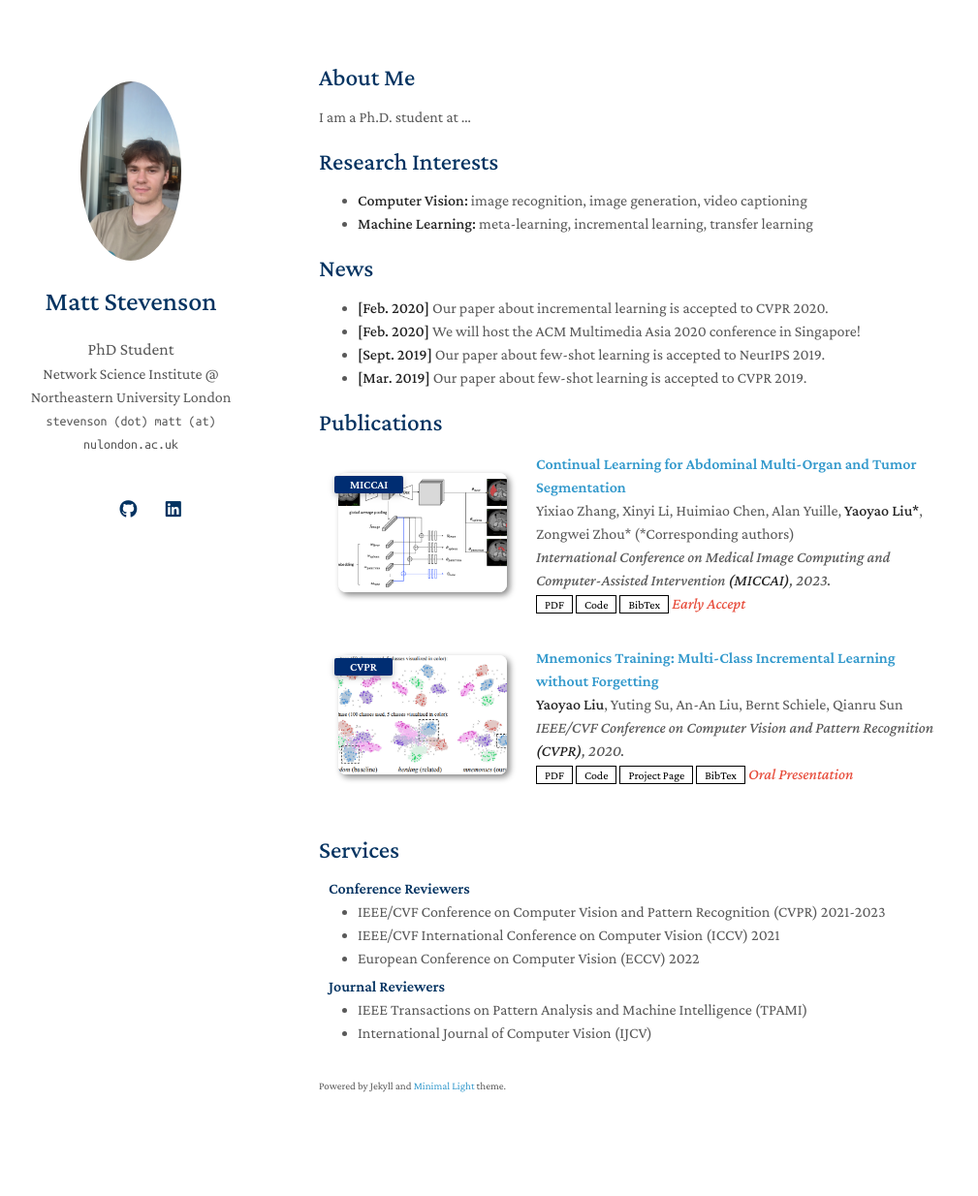
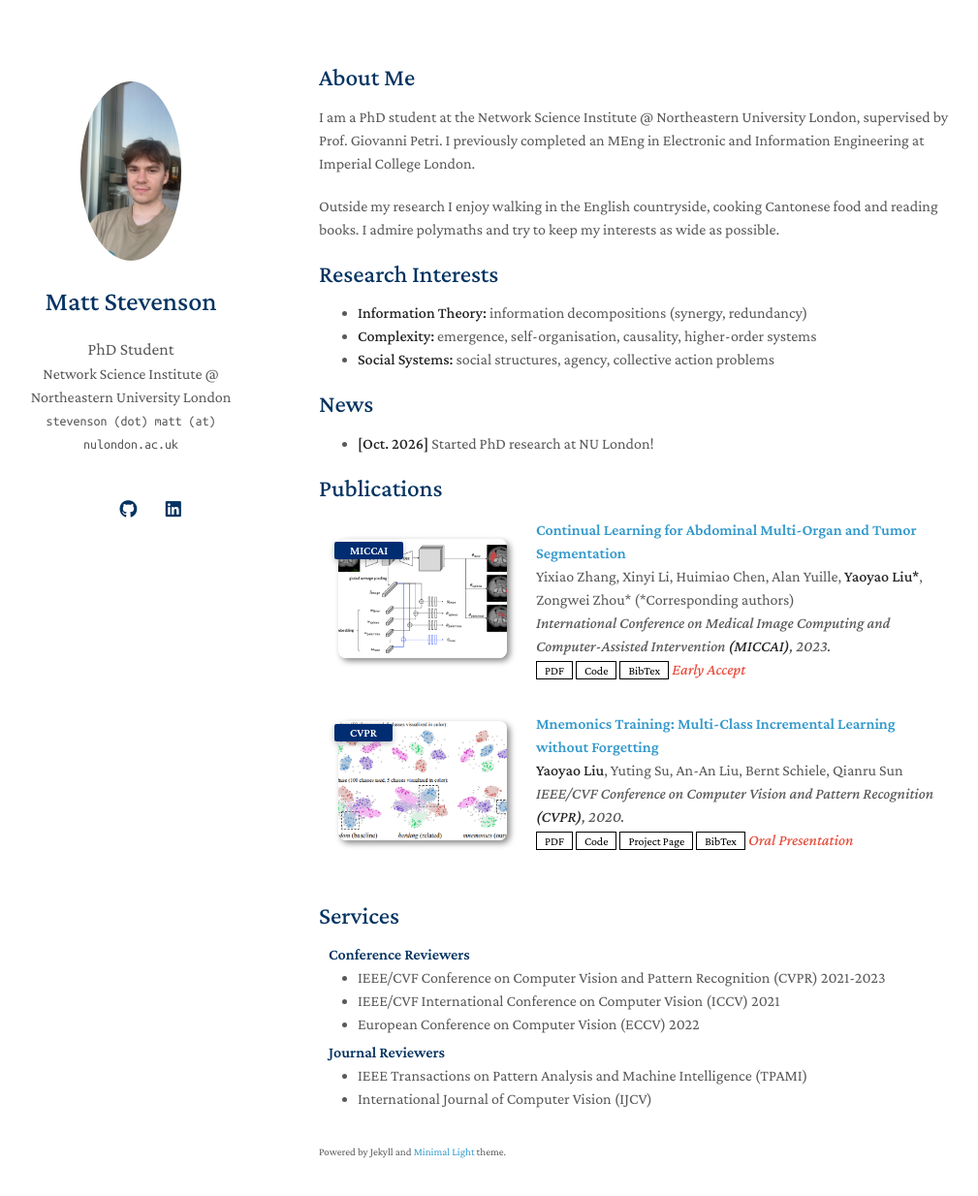
Before and after one commit to mattstevenson22/mattstevenson22.github.io, a Jekyll site: the page built from index.md, in a window 1280 px wide and 1269 px high. Shown: the top 1234 px of the window at 97% size, without its empty margins (141-1150 px from the left). Built offline with Jekyll 4.4.1, drawn with Linux system fonts in a browser that asks for light colours; a style sheet for code colours, icons or effects is not loaded.

Commit message:
Update index.md

```diff
--- a/index.md
+++ b/index.md
@@ -4,16 +4,16 @@ layout: homepage
 
 ## About Me
 
-I am a Ph.D. student at ...
+I am a PhD student at the Network Science Institute @ Northeastern University London, supervised by Prof. Giovanni Petri. I previously completed an MEng in Electronic and Information Engineering at Imperial College London.
+
+Outside my research I enjoy walking in the English countryside, cooking Cantonese food and reading books. I admire polymaths and try to keep my interests as wide as possible.
 
 ## Research Interests
 
-- **Computer Vision:** image recognition, image generation, video captioning
-- **Machine Learning:** meta-learning, incremental learning, transfer learning
+- **Information Theory:** information decompositions (synergy, redundancy)
+- **Complexity:** emergence, self-organisation, causality, higher-order systems
+- **Social Systems:** social structures, agency, collective action problems
 
 ## News
 
-- **[Feb. 2020]** Our paper about incremental learning is accepted to CVPR 2020.
-- **[Feb. 2020]** We will host the ACM Multimedia Asia 2020 conference in Singapore!
-- **[Sept. 2019]** Our paper about few-shot learning is accepted to NeurIPS 2019.
-- **[Mar. 2019]** Our paper about few-shot learning is accepted to CVPR 2019.
+- **[Oct. 2026]** Started PhD research at NU London!
```
